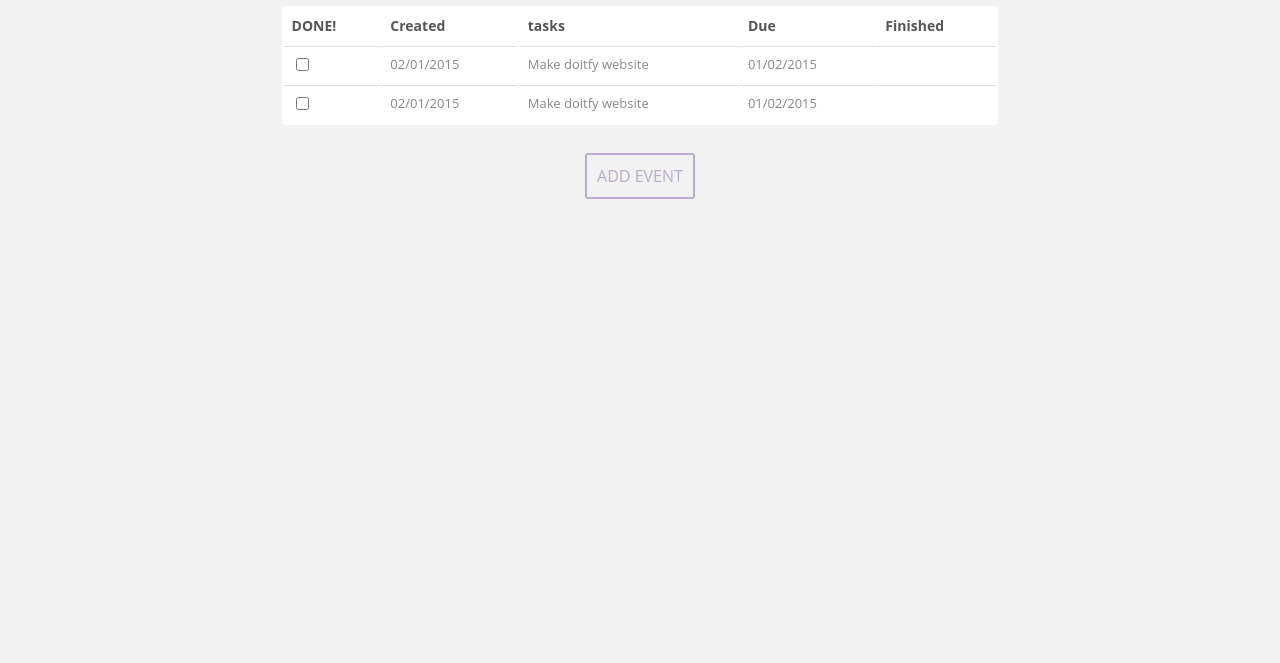
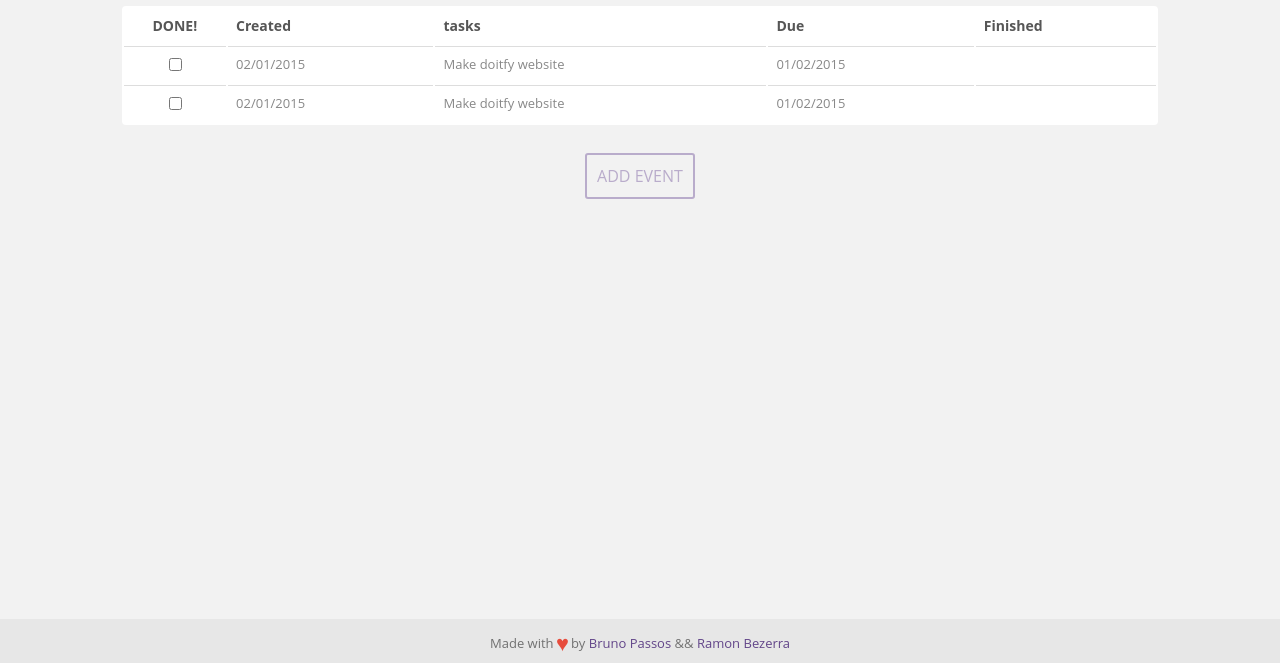
Before and after one commit to ramonvictor/doitfy, a plain HTML site: page index.html in a window 1280 px wide. Shown: the part 137-800 px from the top of the page. Drawn offline with Linux system fonts and the light colour scheme.

Commit message:
footer styles

```diff
--- a/css/sass/styles.scss
+++ b/css/sass/styles.scss
@@ -64,7 +64,8 @@ li {
 
 .button:hover {
     border: 2px solid $main-purple;
-    color: $main-purple;
+    background: $main-purple;
+    color: #DDD;
 }
 
 /*  ==========================================================================
@@ -111,7 +112,7 @@ h1 {
 }
 
 .wrapper {
-    width: 80%;
+    width: 90%;
     margin: 0 auto;
 }
 
@@ -124,10 +125,15 @@ header {
         font-family: 'Fjalla One', sans-serif;
         font-size: 30px;
         float: left;
+
+        a {
+            color: #DDD;
+        }
     }
 
     nav {
         float: right;
+        line-height: 35px;
 
         ul {
             li {
@@ -180,3 +186,69 @@ td {
     color: #888;
     font-size: 13px;
 }
+
+.checkbox {
+    text-align: center;
+    width: 10%;
+}
+
+/*  ==========================================================================
+    Footer
+    ========================================================================== */
+
+    footer {
+        position: absolute;
+        bottom: 0;
+        width: 100%;
+        text-align: center;
+        padding: 10px 0;
+        color: #717171;
+        background: #E7E7E7;
+        font-size: 13px;
+
+        a {
+            color: #624589;
+        }
+    }
+
+    .love {
+        color: #e74c3c;
+        display: inline-block;
+        font-size: 1.4em;
+        position: relative;
+        top: .1em;
+        -webkit-transform: scale(.9);
+        -moz-transform: scale(.9);
+        transform: scale(.9);
+        -webkit-animation: love .5s infinite linear alternate-reverse;
+        -moz-animation: love .5s infinite linear alternate-reverse;
+        animation: love .5s infinite linear alternate-reverse;
+    }
+
+    @-webkit-keyframes love {
+        to { -webkit-transform: scale(1.2); }
+    }
+
+    @-moz-keyframes love {
+        to { -moz-transform: scale(1.2); }
+    }
+
+    @keyframes love {
+        to { transform: scale(1.2); }
+    }
+
+/*  ==========================================================================
+    Media queries
+    ========================================================================== */
+
+@media screen and (max-width: 1400px) {
+    .todo-wrapper {
+        width: 90%;
+    }
+}
+
+@media screen and (max-width: 950px) {
+    .todo-wrapper {
+        width: 100%;
+    }
+}
--- a/index.html
+++ b/index.html
@@ -9,7 +9,7 @@
 <body>
     <header class="clearfix">
         <div class="wrapper">
-            <div class="logo">Doitfy</div>
+            <div class="logo"><a href="#top">Doitfy</a></div>
             <nav>
                 <ul>
                     <li class="nav-item"><a href="">About</a></li>
@@ -24,7 +24,7 @@
             <table>
                 <thead>
                     <tr>
-                        <th>DONE!</th>
+                        <th class="checkbox">DONE!</th>
                         <th>Created</th>
                         <th>tasks</th>
                         <th>Due</th>
@@ -33,14 +33,14 @@
                 </thead>
                 <tbody>
                     <tr>
-                        <td><input type="checkbox"></td>
+                        <td class="checkbox"><input type="checkbox"></td>
                         <td>02/01/2015</td>
                         <td>Make doitfy website</td>
                         <td>01/02/2015</td>
                         <td></td>
                     </tr>
                     <tr>
-                        <td><input type="checkbox"></td>
+                        <td class="checkbox"><input type="checkbox"></td>
                         <td>02/01/2015</td>
                         <td>Make doitfy website</td>
                         <td>01/02/2015</td>
@@ -52,4 +52,7 @@
         <a class="button" href="">ADD EVENT</a>
     </div>
 </body>
+<footer>
+    Made with <span class="love">♥</span> by <a href="https://github.com/bpassos">Bruno Passos</a> && <a href="https://github.com/ramonvictor">Ramon Bezerra</a>
+</footer>
 </html>
```
Also changed, not shown: css/public/styles.css, 1 other file.
